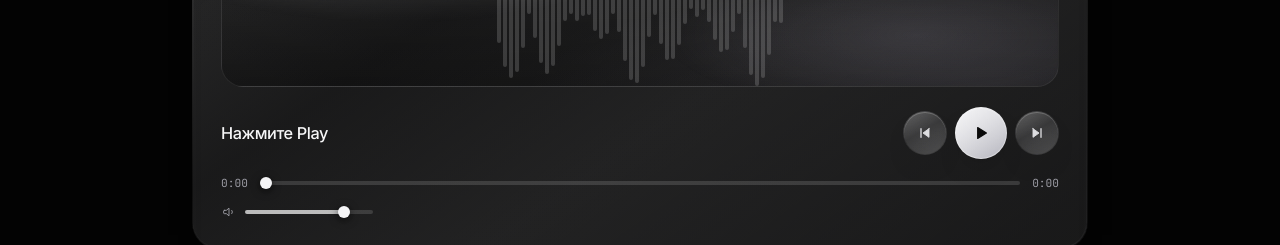
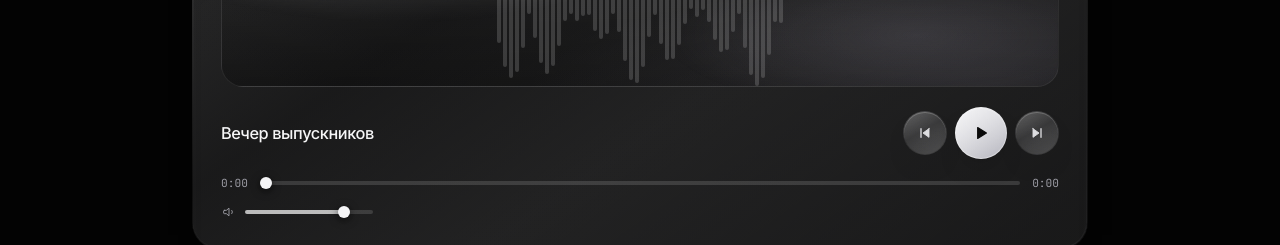
Before and after one commit to ksenje/k-dev.github.io, a React (Vite) app: page / in a window 1280 px wide. Shown: the part 1880-2125 px from the top of the page. Built offline with nearby package versions, Linux system fonts and the light colour scheme; no server answers.

Commit message:
Fix first-play no-op: derive current track and enable Play immediately

```diff
--- a/src/components/music/PlayerProvider.tsx
+++ b/src/components/music/PlayerProvider.tsx
@@ -158,8 +158,10 @@ export function PlayerProvider({ children }: { children: ReactNode }) {
     void refresh()
   }, [refresh])
 
+  // The first track is shown (and playable) before any explicit pick, so the
+  // player never opens in a disabled, title-less state. No audio is fetched yet.
   const current = useMemo(
-    () => tracks.find((track) => track.id === currentId) ?? null,
+    () => tracks.find((track) => track.id === currentId) ?? tracks[0] ?? null,
     [tracks, currentId],
   )
 
@@ -187,10 +189,15 @@ export function PlayerProvider({ children }: { children: ReactNode }) {
 
   const toggle = useCallback(() => {
     const audio = audioRef.current
-    if (!audio || currentId === null) return
+    if (!audio) return
+    if (!current) return
+    if (currentId !== current.id) {
+      playTrack(current)
+      return
+    }
     if (audio.paused) void audio.play().catch(() => setIsPlaying(false))
     else audio.pause()
-  }, [currentId])
+  }, [current, currentId, playTrack])
 
   const playAt = useCallback((index: number) => {
     const track = tracksRef.current[index]
@@ -200,8 +207,9 @@ export function PlayerProvider({ children }: { children: ReactNode }) {
   const step = useCallback((delta: number) => {
     const list = tracksRef.current
     if (!list.length) return
-    const index = list.findIndex((track) => track.id === currentId)
-    const nextIndex = index < 0 ? 0 : (index + delta + list.length) % list.length
+    const index = list.findIndex((track) => track.id === currentIdRef.current)
+    const base = index < 0 ? 0 : index
+    const nextIndex = (base + delta + list.length) % list.length
     const track = list[nextIndex]
     if (!track) return
     setCurrentId(track.id)
@@ -213,7 +221,7 @@ export function PlayerProvider({ children }: { children: ReactNode }) {
       void audio.play().catch(() => setIsPlaying(false))
     }
     updateMediaSession(track)
-  }, [currentId, updateMediaSession])
+  }, [updateMediaSession])
 
   const next = useCallback(() => step(1), [step])
   const previous = useCallback(() => step(-1), [step])
--- a/src/data/site.ts
+++ b/src/data/site.ts
@@ -72,7 +72,7 @@ export const music = {
   title: 'Музыка',
   description: 'Плеер находится в этой секции и прокручивается вместе со страницей.',
   emptyTitle: 'Каталог пуст',
-  playLabel: 'Слушать',
+  playLabel: 'Воспроизвести',
   pauseLabel: 'Пауза',
   previousLabel: 'Предыдущий трек',
   nextLabel: 'Следующий трек',
@@ -80,7 +80,7 @@ export const music = {
   volumeLabel: 'Громкость',
   muteOnLabel: 'Включить звук',
   muteOffLabel: 'Выключить звук',
-  idleTitle: 'Нажмите Play',
+  idleTitle: 'Готово к воспроизведению',
 }
 
 export const paymentsSection = {
```
